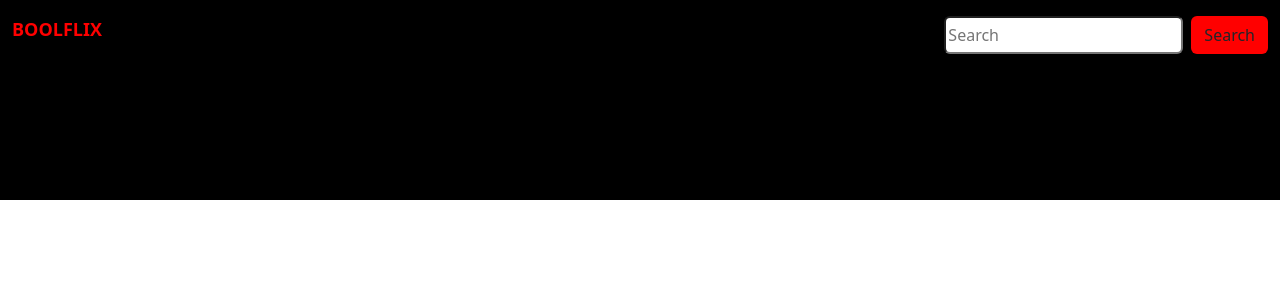
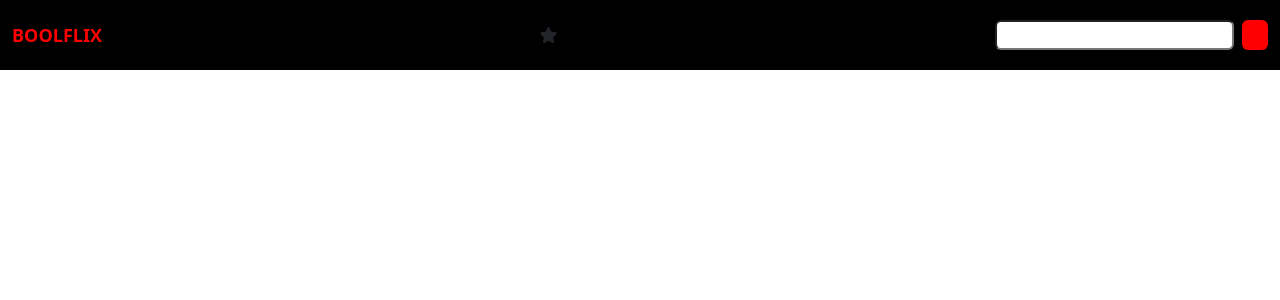
Before and after one commit to Gdr0/vite-boolflix, a Vue app: page / in a window 1280 px wide. Shown: the top 300 px of the page. Built offline with nearby package versions, Linux system fonts and the light colour scheme.

Commit message:
aggiunte stelle nelle valutazioni

```diff
--- a/index.html
+++ b/index.html
@@ -1,8 +1,15 @@
-<!doctype html>
+<!DOCTYPE html>
 <html lang="en">
   <head>
     <meta charset="UTF-8" />
     <link rel="icon" type="image/svg+xml" href="/vite.svg" />
+    <link
+      rel="stylesheet"
+      href="https://cdnjs.cloudflare.com/ajax/libs/font-awesome/6.5.1/css/all.min.css"
+      integrity="sha512-DTOQO9RWCH3ppGqcWaEA1BIZOC6xxalwEsw9c2QQeAIftl+Vegovlnee1c9QX4TctnWMn13TZye+giMm8e2LwA=="
+      crossorigin="anonymous"
+      referrerpolicy="no-referrer"
+    />
     <meta name="viewport" content="width=device-width, initial-scale=1.0" />
     <title>Vite + Vue</title>
   </head>
--- a/package.json
+++ b/package.json
@@ -12,6 +12,7 @@
     "@fontsource/montserrat": "^5.0.16",
     "axios": "^1.6.5",
     "bootstrap": "^5.3.2",
+    "fontawesome-free": "^1.0.4",
     "vue": "^3.3.11"
   },
   "devDependencies": {
--- a/src/App.vue
+++ b/src/App.vue
@@ -50,9 +50,12 @@ export default {
 
 <template>
   <AppHeader @search="getMovies()" />
+
   <MovieList />
 </template>
 
 <style lang="scss">
 @use "./styles/general.scss";
+div {
+}
 </style>
--- a/src/components/AppHeader.vue
+++ b/src/components/AppHeader.vue
@@ -14,8 +14,11 @@ export default {
 </script>
 
 <template>
-  <div class="container-fluid d-flex justify-content-between pt-3">
+  <div
+    class="container-fluid d-flex justify-content-between align-items-center"
+  >
     <div class="logo">BOOLFLIX</div>
+    <div><i class="fa-solid fa-star"></i></div>
     <div>
       <AppSearch @search="getMovies()" />
     </div>
@@ -24,7 +27,7 @@ export default {
 
 <style lang="scss" scoped>
 .container-fluid {
-  height: 200px;
+  height: 70px;
   background-color: black;
   .logo {
     font-size: large;
--- a/src/components/AppSearch.vue
+++ b/src/components/AppSearch.vue
@@ -14,13 +14,11 @@ export default {
     <input
       class="me-2 rounded"
       type="search"
-      placeholder="Search"
+      placeholder=""
       aria-label="Search"
       v-model="store.FindMovie"
     />
-    <button @click.prevent="$emit('search')" class="btn" type="submit">
-      Search
-    </button>
+    <button @click.prevent="$emit('search')" class="btn" type="submit"></button>
   </form>
 </template>
 
--- a/src/components/MovieList.vue
+++ b/src/components/MovieList.vue
@@ -15,7 +15,7 @@ export default {
 </script>
 
 <template>
-  <section class="conteiner-fluid">
+  <section class="container-fluid">
     <div class="row">
       <div v-for="movie in store.tutto" class="col-6 col-md-4 col-lg-2 mb-5">
         <SingleMovie :info="movie" />
@@ -24,4 +24,12 @@ export default {
   </section>
 </template>
 
-<style lang="scss" scoped></style>
+<style lang="scss" scoped>
+.container-fluid {
+  height: 100vw;
+  // background-color: #141414;
+  // .row {
+  //   background-color: #141414;
+  // }
+}
+</style>
--- a/src/components/SingleMovie.vue
+++ b/src/components/SingleMovie.vue
@@ -34,10 +34,19 @@ export default {
       alt="info.original_language"
     />
     <div>{{ scoreAverege(info.vote_average) }}</div>
-    <div class="copertina">
+    <span v-for="stars in scoreAverege(info.vote_average)">
+      <i class="fa-solid fa-star"></i>
+    </span>
+    <!-- <div class="copertina">
       <img :src="getPoster(info.poster_path)" alt="" />
-    </div>
+    </div> -->
   </div>
 </template>
 
-<style lang="scss" scoped></style>
+<style lang="scss" scoped>
+div {
+  i {
+    color: gold;
+  }
+}
+</style>
--- a/src/styles/general.scss
+++ b/src/styles/general.scss
@@ -3,3 +3,4 @@
 
 @import "node_modules/@fontsource/montserrat/index.css";
 @import "node_modules/@fontsource/montserrat/700.css";
+// @import "node_modules/@fortawesome/fontawesome-free/css/all.min.css";
```
Also changed, not shown: 1 other file (tests, documents, lock files or other folders).
